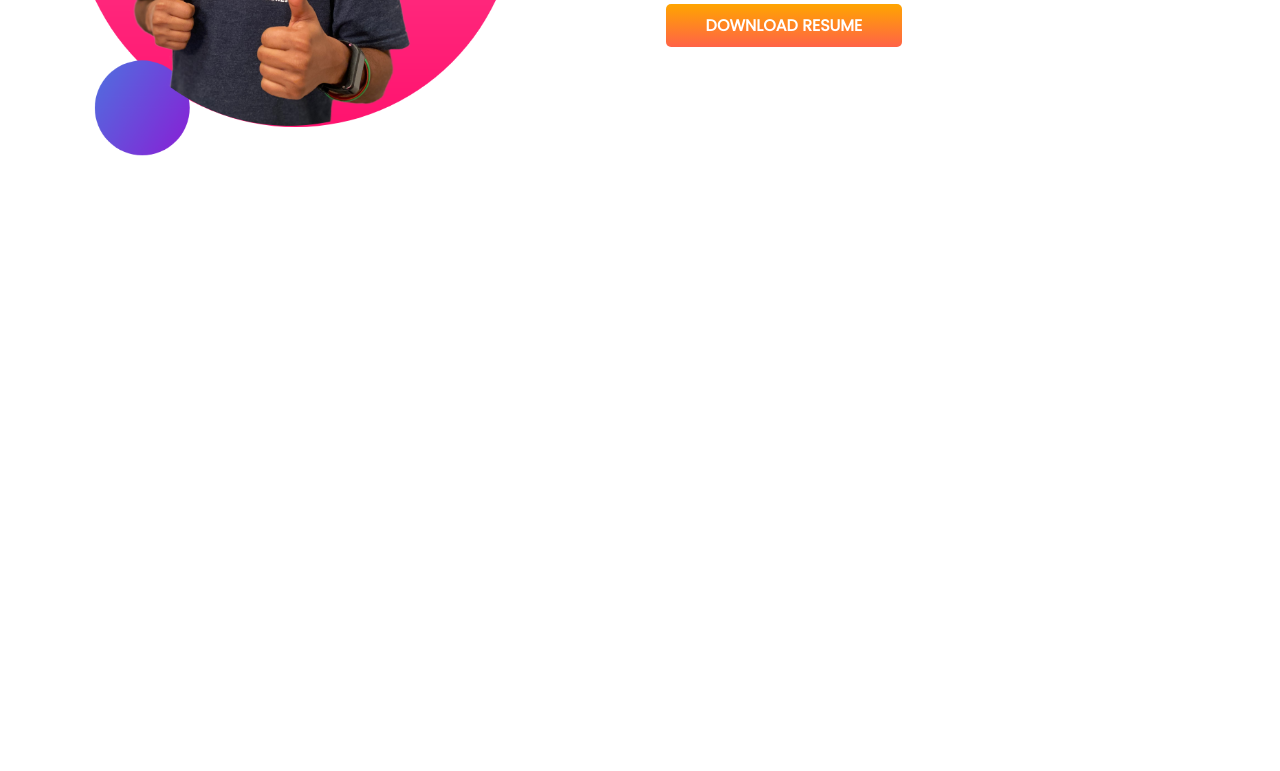
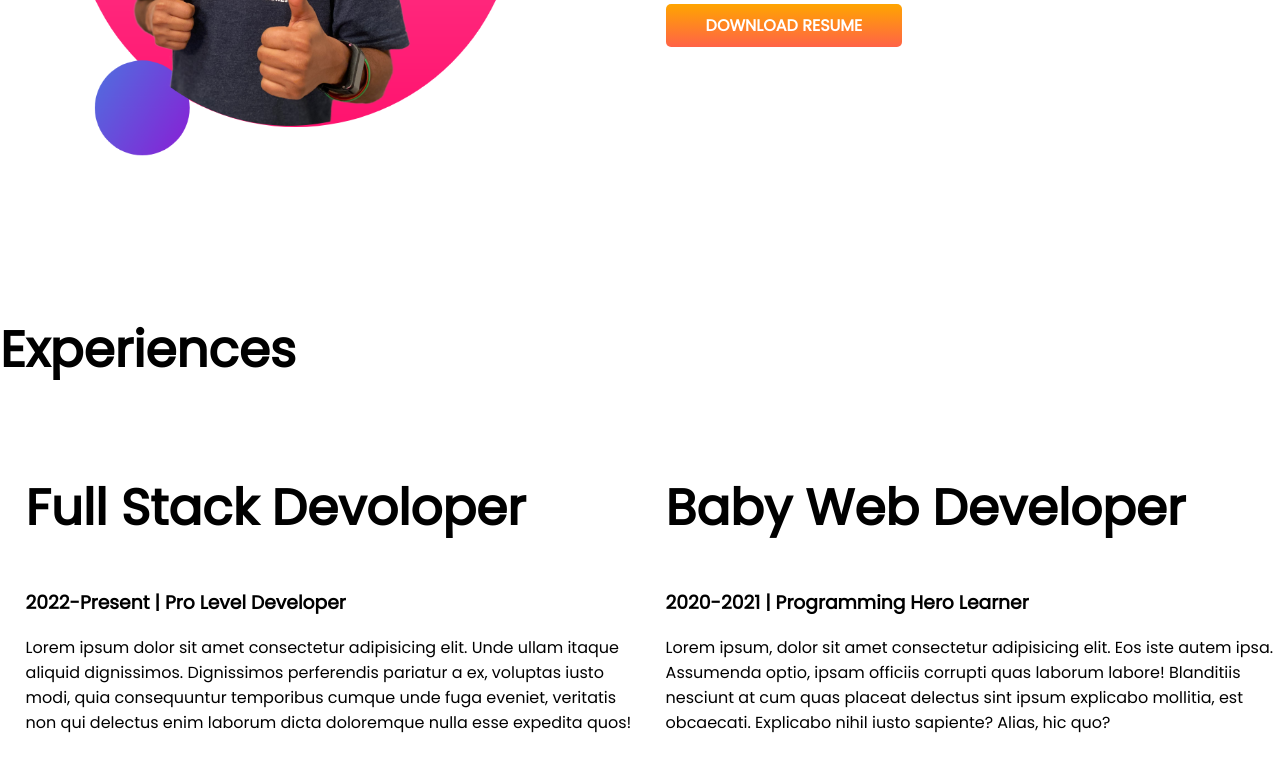
Before and after one commit to azizulhakims/azizuls-portfolio, a plain HTML site: page index.html in a window 1280 px wide. Shown: the part 961-1732 px from the top of the page. Before the commit the page ends 1274 px from the top, so only its background shows below. Drawn offline with Linux system fonts and the light colour scheme.

Commit message:
add experiences

```diff
--- a/index.html
+++ b/index.html
@@ -12,7 +12,7 @@
 
 </head>
 <body>
-    <section class="top-banner">
+    <section class="top-banner flexible-container">
     <div class="half-width">
     <h1>Welcome To</h1>
     <h1 ><span class="orange-color"><b>Azizul Hakim </b> </span>  World!</h1>
@@ -25,7 +25,7 @@
 <img src="images/jhankar.png" alt="image of jhankar">
 </div>
 </section>
-<section class="dream-big">
+<section class="dream-big flexible-container">
     <div class="half-width">
         <img src="images/jhankar2.png" alt="image">
     </div>
@@ -36,5 +36,22 @@
     <a class="link-button" target="_blank" href="">DOWNLOAD RESUME</a>
 </div>
 </section>
+<section class="experience-area">
+    <h1>Experiences</h1>
+    <div class="flexible-container">
+    <div class="half-width">
+        <h1>Full Stack Devoloper</h1>
+        <h3>2022-Present | Pro Level Developer</h3>
+        <p>Lorem ipsum dolor sit amet consectetur adipisicing elit. Unde ullam itaque aliquid dignissimos. Dignissimos perferendis pariatur a ex, voluptas iusto modi, quia consequuntur temporibus cumque unde fuga eveniet, veritatis non qui delectus enim laborum dicta doloremque nulla esse expedita quos!</p>
+    </div>
+    <div class="half-width">
+        <h1>Baby Web Developer</h1>
+        <h3>2020-2021 | Programming Hero Learner</h3>
+        <p>Lorem ipsum, dolor sit amet consectetur adipisicing elit. Eos iste autem ipsa. Assumenda optio, ipsam officiis corrupti quas laborum labore! Blanditiis nesciunt at cum quas placeat delectus sint ipsum explicabo mollitia, est obcaecati. Explicabo nihil iusto sapiente? Alias, hic quo?</p>
+    </div>
+
+</div>
+
+</section>
 </body>
 </html>
--- a/style.css
+++ b/style.css
@@ -10,7 +10,7 @@ h1{
 .orange-color{
  color: #f4b43d;
 }
-section{
+.flexible-container{
     display: flex;
     margin-bottom: 150px;
 }
```
